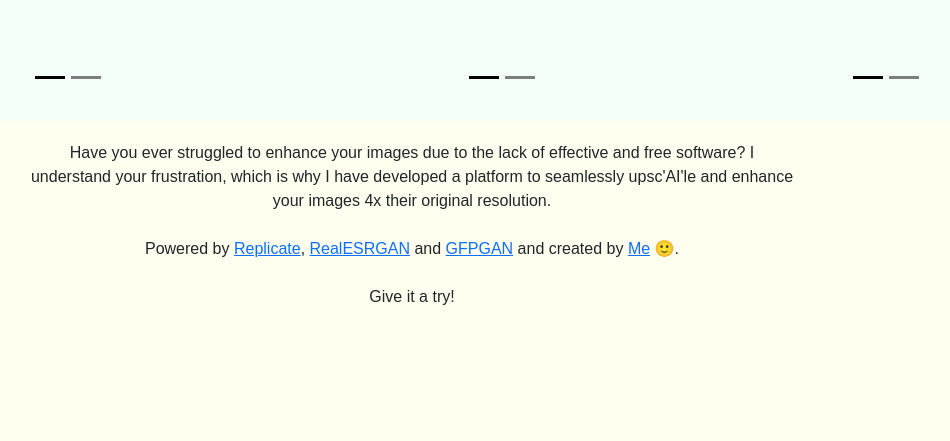
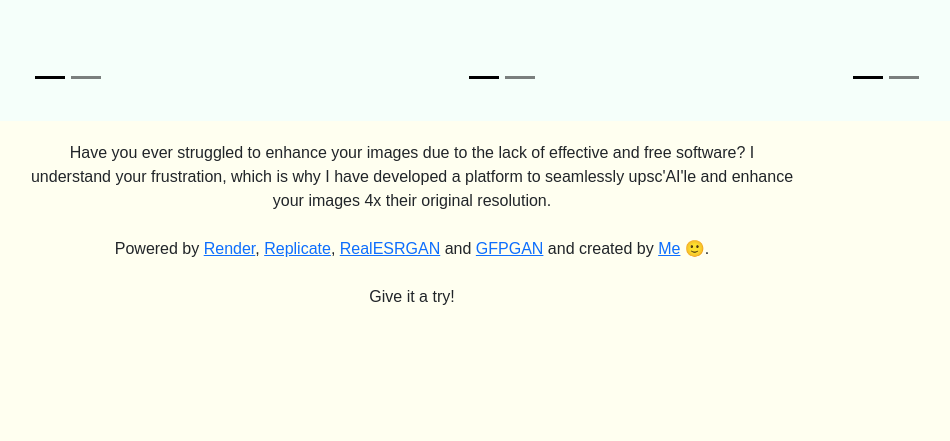
Before and after one commit to AdiBak/upscaile, a Flask app: page / in a window 1280 px wide. Shown: the part 1074-1515 px from the top of the page, without its empty margins (228-1178 px from the left). Run offline with Flask 3, Linux system fonts and the light colour scheme; some web fonts are replaced.

Commit message:
modified about section

```diff
--- a/templates/index.html
+++ b/templates/index.html
@@ -526,7 +526,7 @@
             have developed a platform to seamlessly upsc'AI'le and enhance your images
             4x their original resolution.
             <br><br>
-            Powered by <a href="https://replicate.com/" target=”_blank”>Replicate</a>, <a href="https://github.com/xinntao/Real-ESRGAN" target=”_blank”>RealESRGAN</a>
+            Powered by <a href="https://render.com/" target="_blank">Render</a>, <a href="https://replicate.com/" target=”_blank”>Replicate</a>, <a href="https://github.com/xinntao/Real-ESRGAN" target=”_blank”>RealESRGAN</a>
             and <a href="https://github.com/TencentARC/GFPGAN">GFPGAN</a> and created by <a href="https://github.com/AdiBak/" target=”_blank”>Me</a> &#128578;.
             <br><br>
 
```
